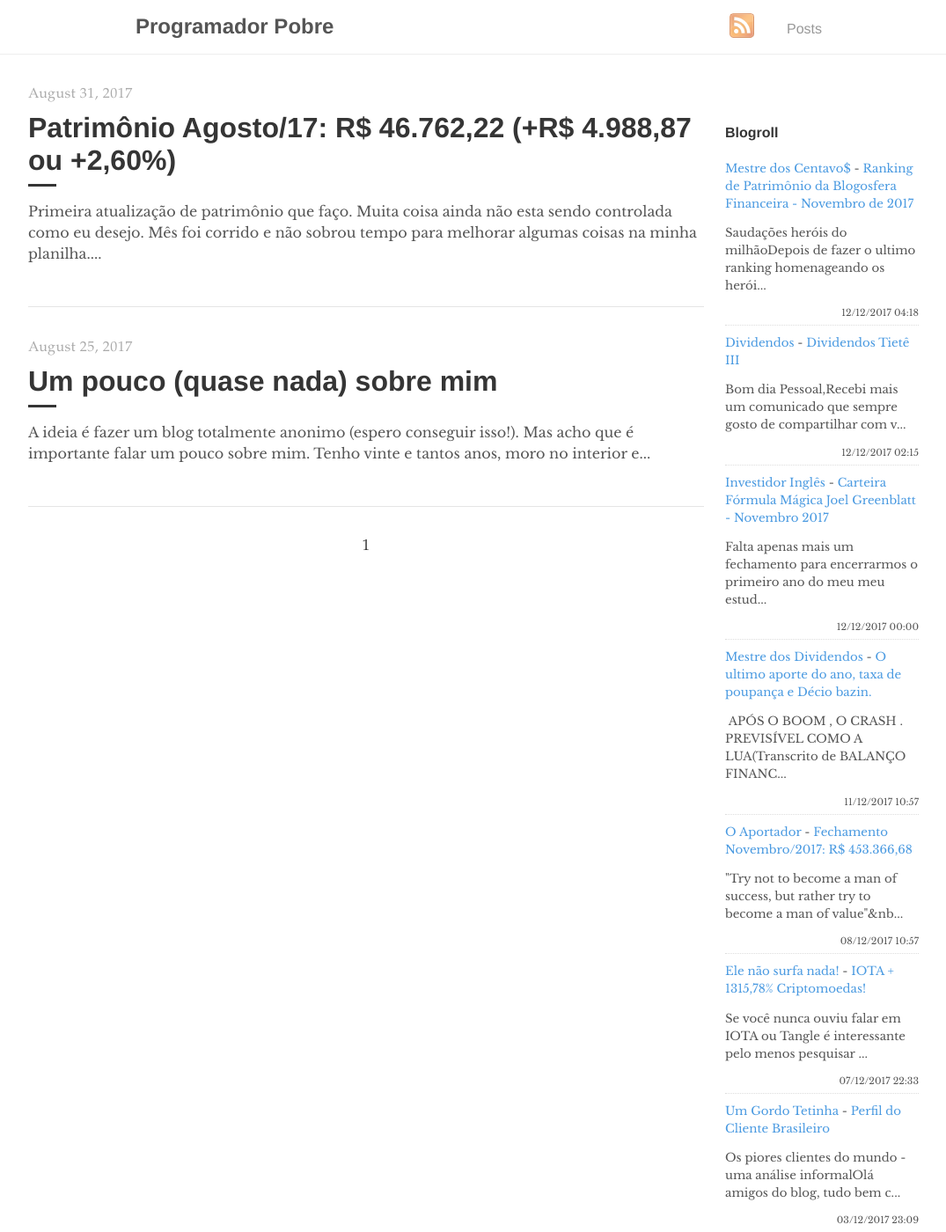
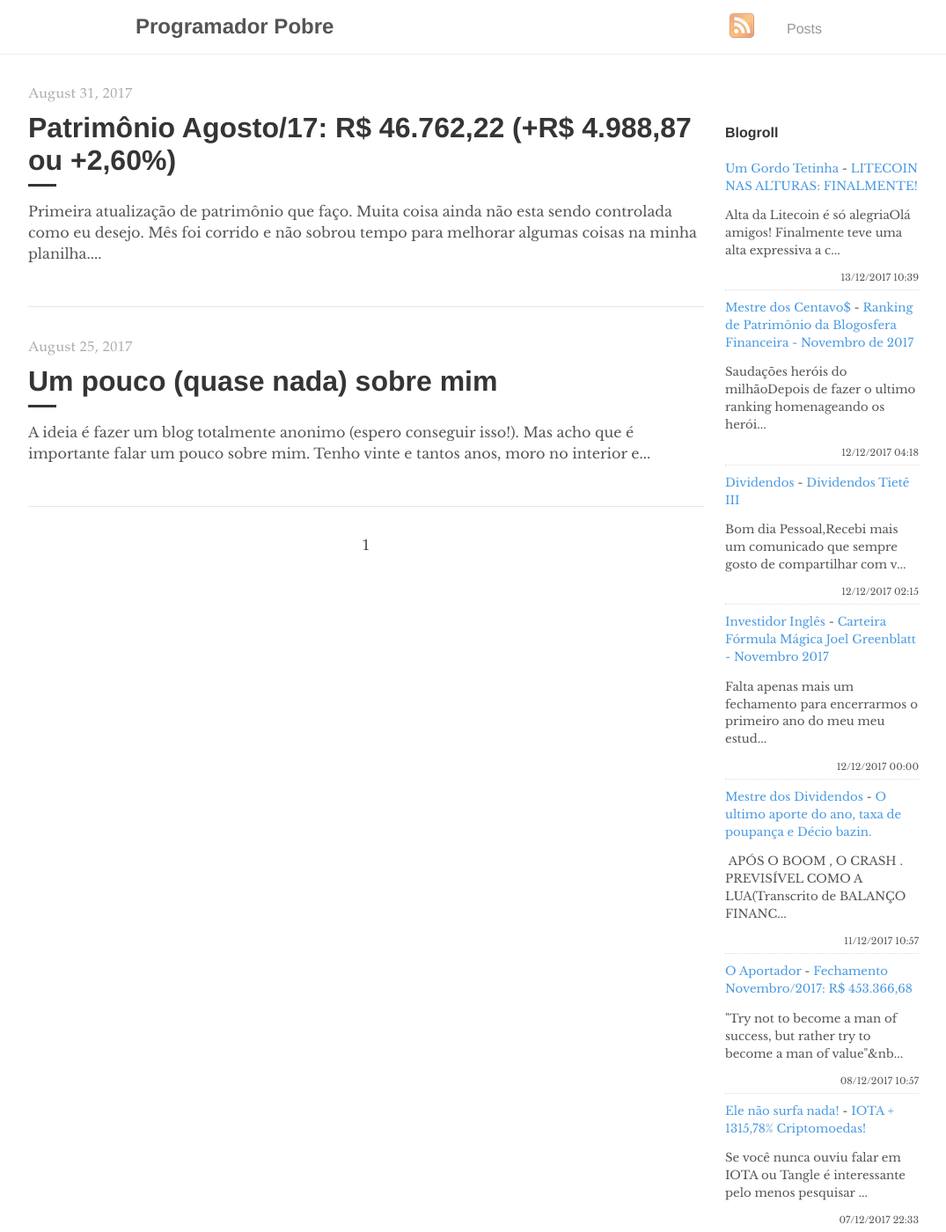
Before and after one commit to programadorpobre/programadorpobre.github.io, a Jekyll site: the page built from index.html, in a window 1280 px wide and 1400 px high. Shown: the whole window at 88% size, without its empty margins (96-1171 px from the left). Built offline with Jekyll 4.4.1, drawn with Linux system fonts in a browser that asks for light colours; the list of posts is cut into pages by our own code; comment, search, counter and statistics services are not loaded.

Commit message:
[ci skip] travis #130

```diff
--- a/_includes/feed-entries.html
+++ b/_includes/feed-entries.html
@@ -1,3 +1,8 @@
+<div class="feed-entry">
+    <a class="feed-entry-site-name" href="http://gordotetinha.blogspot.com/">Um Gordo Tetinha</a> - <a class="feed-entry-title" href="http://gordotetinha.blogspot.com/2017/12/litecoin-nas-alturas-finalmente.html">LITECOIN NAS ALTURAS: FINALMENTE!</a>
+    <p class="feed-entry-summary">Alta da Litecoin é só alegriaOlá amigos! Finalmente teve uma alta expressiva a c...</p>
+    <time datetime="2017-12-13T10:39:00.001-02:00">13/12/2017 10:39</time>
+</div>
 <div class="feed-entry">
     <a class="feed-entry-site-name" href="http://mestredoscentavos.blogspot.com/">Mestre dos Centavo$</a> - <a class="feed-entry-title" href="http://mestredoscentavos.blogspot.com/2017/12/saudacoes-herois-do-milhao-depois-de.html">Ranking de Patrimônio da Blogosfera Financeira - Novembro de 2017</a>
     <p class="feed-entry-summary">Saudações heróis do milhãoDepois de fazer o ultimo ranking homenageando os herói...</p>
@@ -9,7 +14,7 @@
     <time datetime="2017-12-12T02:15:00.001-08:00">12/12/2017 02:15</time>
 </div>
 <div class="feed-entry">
-    <a class="feed-entry-site-name" href="http://investidoringles.blogspot.com/">Investidor Inglês</a> - <a class="feed-entry-title" href="http://investidoringles.blogspot.com/2017/12/carteira-formula-magica-joel-greenblatt.html">Carteira Fórmula Mágica Joel Greenblatt - Novembro 2017</a>
+    <a class="feed-entry-site-name" href="http://www.investidoringles.com/">Investidor Inglês</a> - <a class="feed-entry-title" href="http://www.investidoringles.com/2017/12/carteira-formula-magica-joel-greenblatt.html">Carteira Fórmula Mágica Joel Greenblatt - Novembro 2017</a>
     <p class="feed-entry-summary">Falta apenas mais um fechamento para encerrarmos o primeiro ano do meu meu estud...</p>
     <time datetime="2017-12-12T00:00:00.000-02:00">12/12/2017 00:00</time>
 </div>
@@ -29,11 +34,6 @@
     <time datetime="2017-12-07T22:33:00.000-02:00">07/12/2017 22:33</time>
 </div>
 <div class="feed-entry">
-    <a class="feed-entry-site-name" href="http://gordotetinha.blogspot.com/">Um Gordo Tetinha</a> - <a class="feed-entry-title" href="http://gordotetinha.blogspot.com/2017/12/perfil-do-cliente-brasileiro.html">Perfil do Cliente Brasileiro</a>
-    <p class="feed-entry-summary">Os piores clientes do mundo - uma análise informalOlá amigos do blog, tudo bem c...</p>
-    <time datetime="2017-12-03T23:09:00.001-02:00">03/12/2017 23:09</time>
-</div>
-<div class="feed-entry">
     <a class="feed-entry-site-name" href="http://microinvestidornerd.blogspot.com/">Micro Investidor Nerd</a> - <a class="feed-entry-title" href="http://microinvestidornerd.blogspot.com/2017/12/bitcoin-virou-assunto-de-mesa-de-bar.html">Bitcoin virou assunto de mesa de bar - ALERTA!</a>
     <p class="feed-entry-summary">Replico abaixo o comentário que fiz no último post do blog do AdP. Logo que come...</p>
     <time datetime="2017-12-02T04:24:00.001-08:00">02/12/2017 04:24</time>
```
